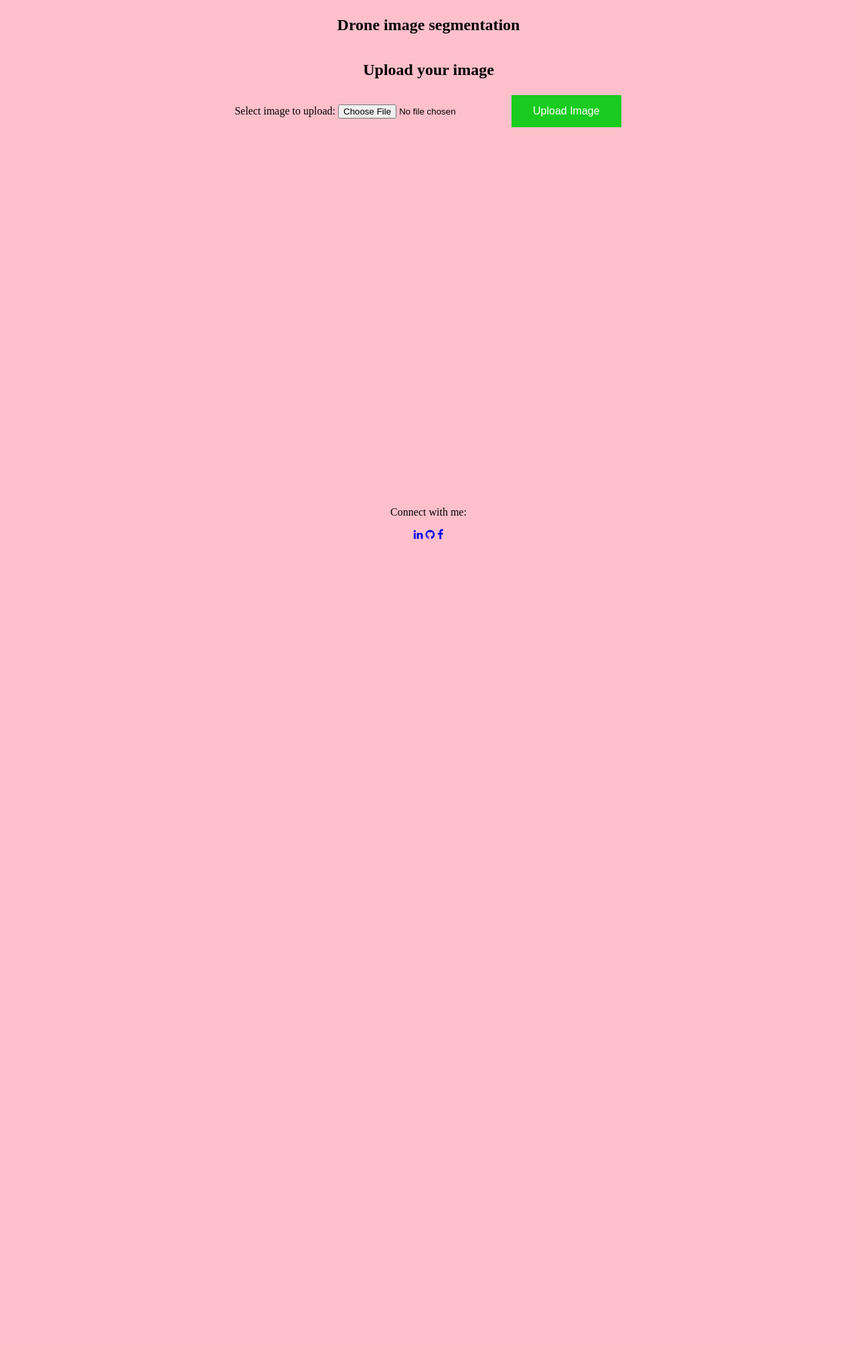
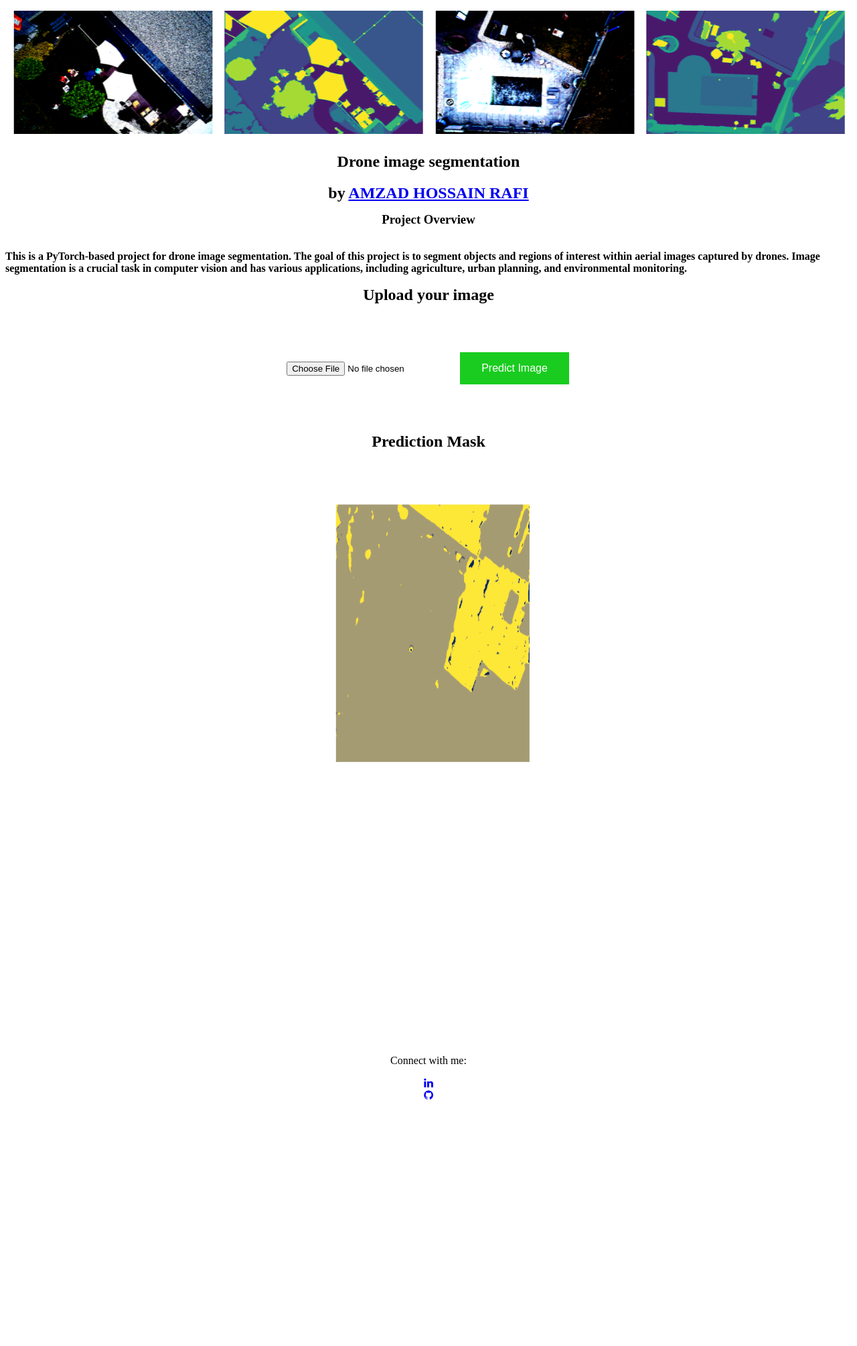
Before and after one commit to AmzadHossainrafis/DroneImage-segmentation, a Flask app: page / in a window 1280 px wide. Shown: the whole page at 67% size. Before the commit the page ends 806 px from the top, so only its background shows below. Run offline with Flask 3, Linux system fonts and the light colour scheme; some libraries are stand-ins or nearby versions.

Commit message:
--final ci/cd updated

```diff
--- a/app.py
+++ b/app.py
@@ -1,13 +1,63 @@
-from flask import Flask, render_template, request, redirect, url_for, flash
+from flask import Flask, render_template, request, redirect, flash
+import torch
+from src.DronVid.components.utils.common import read_yaml
+from PIL import Image
+import numpy as np
+import json
+import albumentations as A
+import matplotlib.pyplot as plt
 
+# t = A.Compose([A.HorizontalFlip(p=0.5), A.VerticalFlip(p=0.5), A.GaussNoise(),
+#              A.GridDistortion(p=0.2), A.RandomBrightnessContrast((0,0.5),(0,0.5), p=0.4),A.Resize(512, 512)])
+
+t= A.Resize(512, 512)
+
+
+config = read_yaml('./config/config.yaml')
 app = Flask(__name__)
 
 @app.route('/')
 def index():
     return render_template('index.html')
 
+model = torch.load(r'./artifacts\model_ckpt\best_model.pth').cpu()
+@app.route('/', methods=['POST'])
 
-#api request
+def predict():
+    count = 0
+    if request.method == 'POST':
+        file = request.files['imagefile']
+        if not file:
+            return render_template('index.html', label="No file")
+        file.save('./static/image.png')
+        img = Image.open(file)
+        img = np.array(img).astype(np.float32)
+        img = t(image=img)['image']
+        #save the image to sataic folder
+        img = np.transpose(img,(2,0,1))
+        #save the image to sataic folder
+
+
+        img = torch.tensor(img).unsqueeze(0)
+        model.eval()
+        with torch.no_grad():
+            prediction = model(img).cpu()
+            prediction = np.argmax(prediction[0], axis=0)
+            # prediction = np.array(prediction).astype(np.float32)
+            # prediction = Image.fromarray(prediction)
+            # prediction.save('./static/mask.png')
+
+            plt.close()
+            prediction = np.array(prediction)
+            plt.imshow(prediction, cmap='cividis')
+            plt.axis('off')
+            plt.savefig('./static/mask.png')
+            plt.close()
+            count += 1
+
+
+
+        return render_template('index.html', label="Uploaded", image = './static/image.png', mask = './static/mask.png', count = count)
 
 
 if __name__ == '__main__':
--- a/requirements.txt
+++ b/requirements.txt
@@ -10,4 +10,3 @@ gunicorn
 albumentations
 pillow
 torch==1.11.0+cpu
-torchvision==0.12.0+cpu
--- a/static/style.css
+++ b/static/style.css
@@ -38,3 +38,31 @@ input[type="submit"] {
     width: 50px; /* Adjust width as needed */
     height: 50px; /* Adjust height as needed */
 }
+
+.centered-content {
+    display: flex;
+    justify-content: center;
+    align-items: center;
+    flex-direction: column;
+    height: 100vh;
+}
+
+.upload-form {
+    padding: 3rem;
+    text-align: center;
+}
+
+.prediction-mask {
+    text-align: center;
+}
+
+
+.container {
+    display: flex;
+    flex-direction: column;
+    align-items: center;
+    justify-content: center;
+    height: 10vh;
+    font-size: medium;
+    font-weight: bold;
+}
--- a/templates/index.html
+++ b/templates/index.html
@@ -12,26 +12,36 @@
 
 
 </head>
-<body bgcolor="pink">
+<body>
+    <header>
+        <img src="{{ url_for('static', filename='data-demo.png') }}" alt="mask" width="100%" height="200">
+        <h1 class="title_text">Drone image segmentation</h1>
+        <h2 style="text-align: center;">by <a href="https://www.linkedin.com/in/amzadhossain880/">AMZAD HOSSAIN RAFI</a></h2>
 
-<h1 class="title_text"> Drone image segmentation </h1>
+<div class="container">
+<h3>Project Overview</h3>
+<p >This is a PyTorch-based project for drone image segmentation. The goal of this project is to segment objects and regions of interest within aerial images captured by drones. Image segmentation is a crucial task in computer vision and has various applications, including agriculture, urban planning, and environmental monitoring.</p>
+</div>
+</header>
 
-<h2 style="text-align: center; "> Upload your image </h2>
+    <main class="centered-content">
+        <h2>Upload your image</h2>
 
-<form action="upload.php" method="post" enctype="multipart/form-data" style="text-align: center; ">
-    Select image to upload:
-    <input type="file" name="fileToUpload" id="fileToUpload">
-    <input type="submit" style="text-align: center; " value="Upload Image" name="submit">
-</form>
+        <form class="upload-form" action='/' method="post" enctype="multipart/form-data">
+            <input class="form-control" type="file" name="imagefile">
+            <input class="btn btn-primary mt-3" type="submit" value="Predict Image">
+        </form>
 
-    <footer>
-        <div style="text-align: center;">
-            <p>Connect with me:</p>
-            <a href="https://www.linkedin.com/in/your-linkedin-profile/"><i class="fa fa-linkedin"></i></a>
-            <a href="https://github.com/your-github-profile"><i class="fa fa-github"></i></a>
-            <a href="https://www.facebook.com/your-facebook-profile"><i class="fa fa-facebook"></i></a>
+        <div class="prediction-mask">
+            <h2>Prediction Mask</h2>
+            <img src="{{ url_for('static', filename='mask.png') }}" alt="mask" width="500" height="500">
         </div>
+    </main>
+
+    <footer class="centered-content">
+        <p>Connect with me:</p>
+        <a href="https://www.linkedin.com/in/amzadhossain880/"><i class="fa fa-linkedin"></i></a>
+        <a href="https://github.com/AmzadHossainrafis"><i class="fa fa-github"></i></a>
     </footer>
-
 </body>
 </html>
```
Also changed, not shown: README.md, static/data-demo.png (added), static/mask.png (added), 1 other file.
